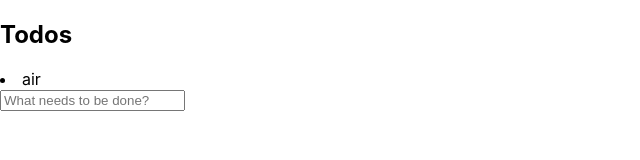
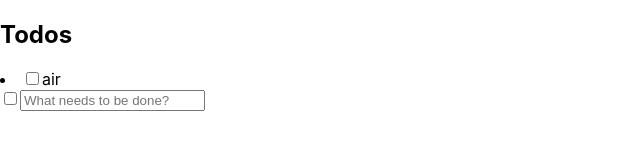
Before and after one commit to doraair/react-todo, a React (Create React App) app: page / in a window 1280 px wide. Shown: the top 160 px of the page, without its empty margins (0-640 px from the left). Built offline with nearby package versions, Linux system fonts and the light colour scheme.

Commit message:
Added checkboxclear  Clear textbox when enter

```diff
--- a/src/components/AddTodoItem.tsx
+++ b/src/components/AddTodoItem.tsx
@@ -2,11 +2,13 @@ import React, { useState } from "react";
 
 interface AddTodoItemType {
   onAddItem: (newItem: string) => void;
+  onCheckedChange: (checked: boolean) => void;
   placeholderText: string;
 }
 
 const AddTodoItem: React.FC<AddTodoItemType> = ({
   onAddItem,
+  onCheckedChange,
   placeholderText,
 }) => {
   //   const [] = useState(); // default
@@ -15,15 +17,26 @@ const AddTodoItem: React.FC<AddTodoItemType> = ({
 
   const [todoText, setTodoText] = useState<string>("");
 
+  const submitHandler = (e: React.FormEvent<HTMLElement>) => {
+    e.preventDefault();
+    onAddItem(todoText);
+    setTodoText("");
+  };
+
   return (
     <form
       onSubmit={(e) => {
-        e.preventDefault();
-        onAddItem(todoText);
+        submitHandler(e);
       }}
     >
       <input
+        onChange={(e) => onCheckedChange(e.target.checked)}
+        type="checkbox"
+      ></input>
+
+      <input
         type="text"
+        value={todoText}
         placeholder={placeholderText}
         onChange={(e) => {
           setTodoText(e.target.value);
--- a/src/components/TodoList.tsx
+++ b/src/components/TodoList.tsx
@@ -1,13 +1,21 @@
 import React from "react";
 interface TodoListProp {
   displayList: string[];
+  checkedAll: boolean;
 }
 
-const TodoList: React.FC<TodoListProp> = ({ displayList }) => {
+const TodoList: React.FC<TodoListProp> = ({ displayList, checkedAll }) => {
   return (
     <div>
       {displayList.map((item) => {
-        return <li>{item}</li>;
+        return (
+          <>
+            <li>
+              <input type="checkbox" checked={checkedAll}></input>
+              {item}
+            </li>
+          </>
+        );
       })}
     </div>
   );
--- a/src/containers/Todo.tsx
+++ b/src/containers/Todo.tsx
@@ -4,16 +4,18 @@ import TodoList from "../components/TodoList";
 
 const Todo = () => {
   const [items, addList] = useState<string[]>(["air"]);
-  //   const printOnConsoleLog = (text: string) => {
-  //     console.log(text);
-  //   };
+  const [checkedAll, setCheckedAll] = useState<boolean>(false);
 
   return (
     <>
       <h2>Todos</h2>
-      <TodoList displayList={items}></TodoList>
+      <TodoList displayList={items} checkedAll={checkedAll}></TodoList>
       <AddTodoItem
         onAddItem={(newItem) => addList(items.concat(newItem))}
+        onCheckedChange={(checked) => {
+          setCheckedAll(checked);
+          console.log(checked);
+        }}
         placeholderText="What needs to be done?"
       />
     </>
```
